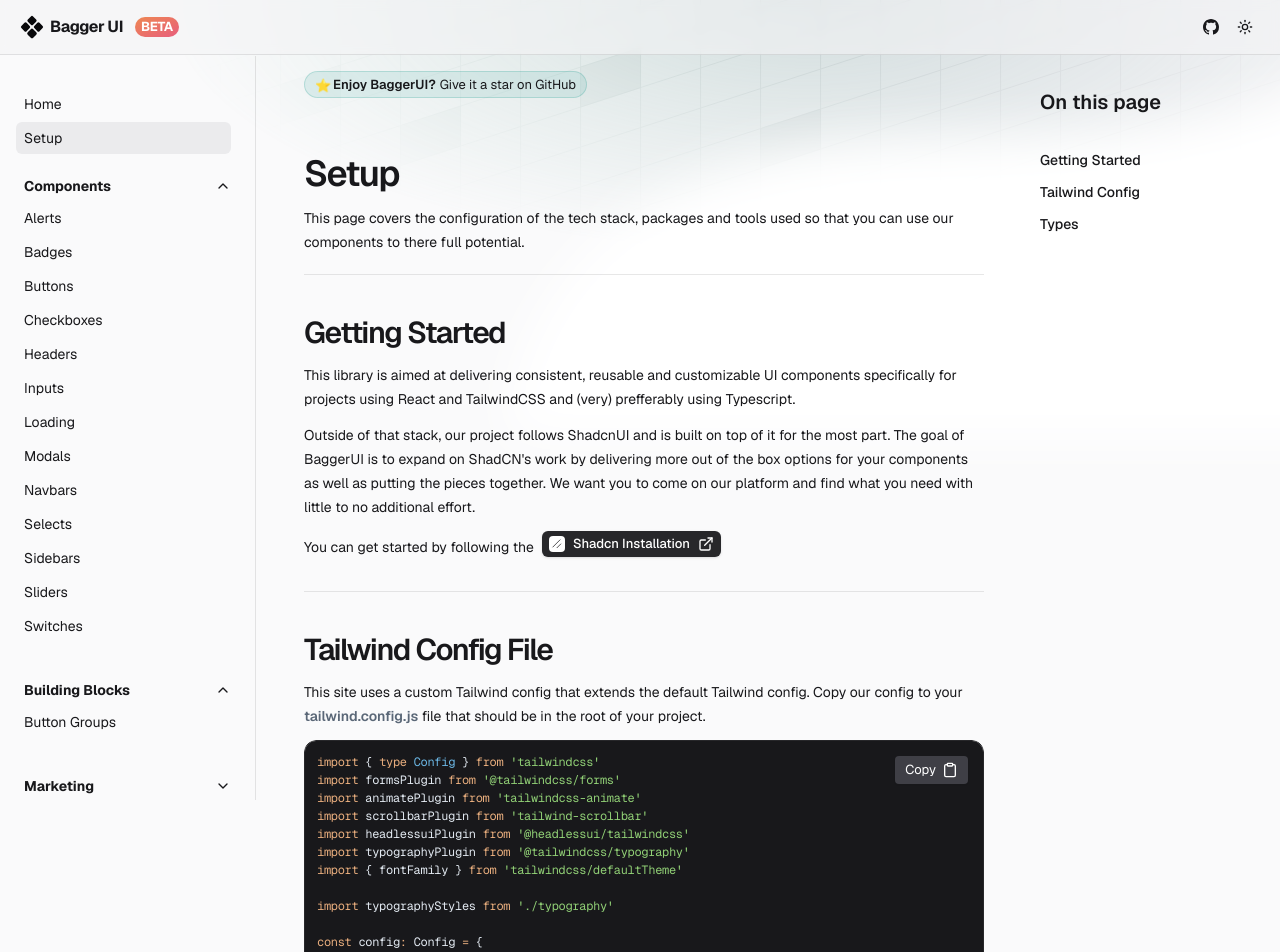
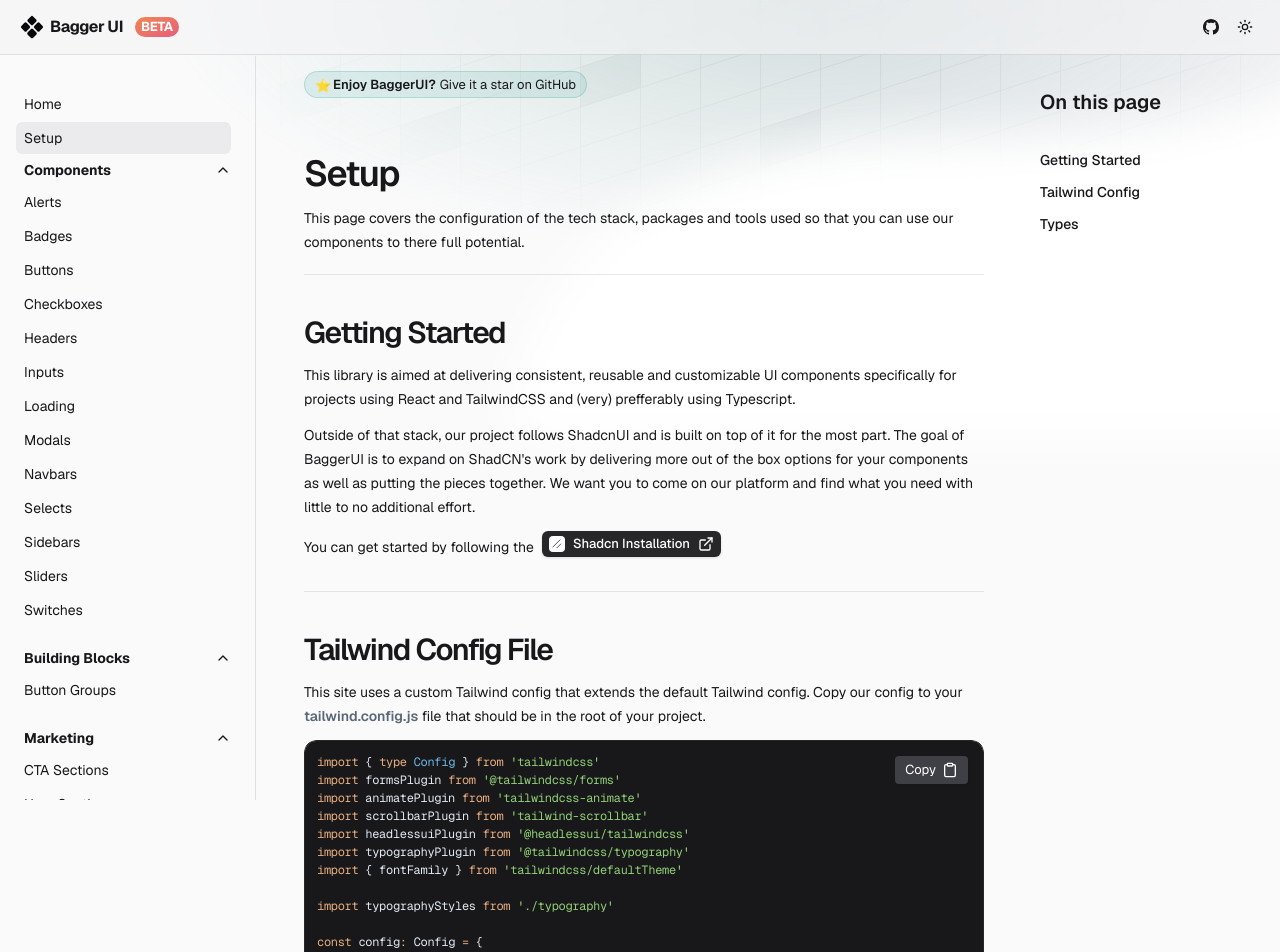
Before and after one commit to kiko-g/bagger-ui, a Next.js app: page /setup in a window 1280 px wide. Shown: the top 952 px of the page. Built offline with nearby package versions, Linux system fonts and the light colour scheme.

Commit message:
improve sidebar nav scroll area

```diff
--- a/src/components/layout/Navigation.tsx
+++ b/src/components/layout/Navigation.tsx
@@ -4,6 +4,7 @@
 import { cn } from '@/lib/utils'
 import { applicationUiNav, generalNav, generatorNav, marketingNav, eCommerceNav, buildingBlocksNav } from '@/utils/data'
 import { Accordion, AccordionContent, AccordionItem, AccordionTrigger } from '@/components/ui/accordion'
+import { ScrollArea } from '@radix-ui/react-scroll-area'
 
 export function Navigation({ location }: { location: string }) {
   const generalNavFiltered = generalNav.filter((item) => item.shown)
@@ -15,6 +16,7 @@
 
   return (
     <aside className="fixed top-14 z-30 hidden h-[calc(100vh-3.5rem)] min-w-64 shrink-0 flex-col space-y-4 self-stretch overflow-auto bg-opacity-80 py-8 pl-4 pr-6 hover:overflow-auto md:sticky md:block lg:flex lg:border-r lg:border-zinc-900/10 dark:lg:border-white/10">
+      <ScrollArea className="h-full">
         {generalNavFiltered.length > 0 && (
           <ul className="flex w-full flex-col gap-0.5 border-b-0 border-zinc-900/10 dark:border-white/10">
             {generalNavFiltered.map((item, itemIdx) => {
@@ -94,7 +96,7 @@
           </Accordion>
         )}
 
-      <Accordion type="single" collapsible>
+        <Accordion type="single" collapsible defaultValue="item-4">
           <AccordionItem value="item-4" className="border-b-0 border-zinc-900/10 dark:border-white/10">
             <AccordionTrigger className="py-1 text-sm font-bold hover:no-underline hover:opacity-80">
               <span className="ml-2 whitespace-nowrap text-left">Marketing</span>
@@ -114,7 +116,7 @@
           </AccordionItem>
         </Accordion>
 
-      <Accordion type="single" collapsible>
+        <Accordion type="single" collapsible defaultValue="item-5">
           <AccordionItem value="item-5" className="border-b-0 border-zinc-900/10 dark:border-white/10">
             <AccordionTrigger className="py-1 text-sm font-bold hover:no-underline hover:opacity-80">
               <span className="ml-2 whitespace-nowrap text-left">Ecommerce</span>
@@ -133,6 +135,7 @@
             </AccordionContent>
           </AccordionItem>
         </Accordion>
+      </ScrollArea>
     </aside>
   )
 }
```
Lines whose indentation alone changed are shown as unchanged.
